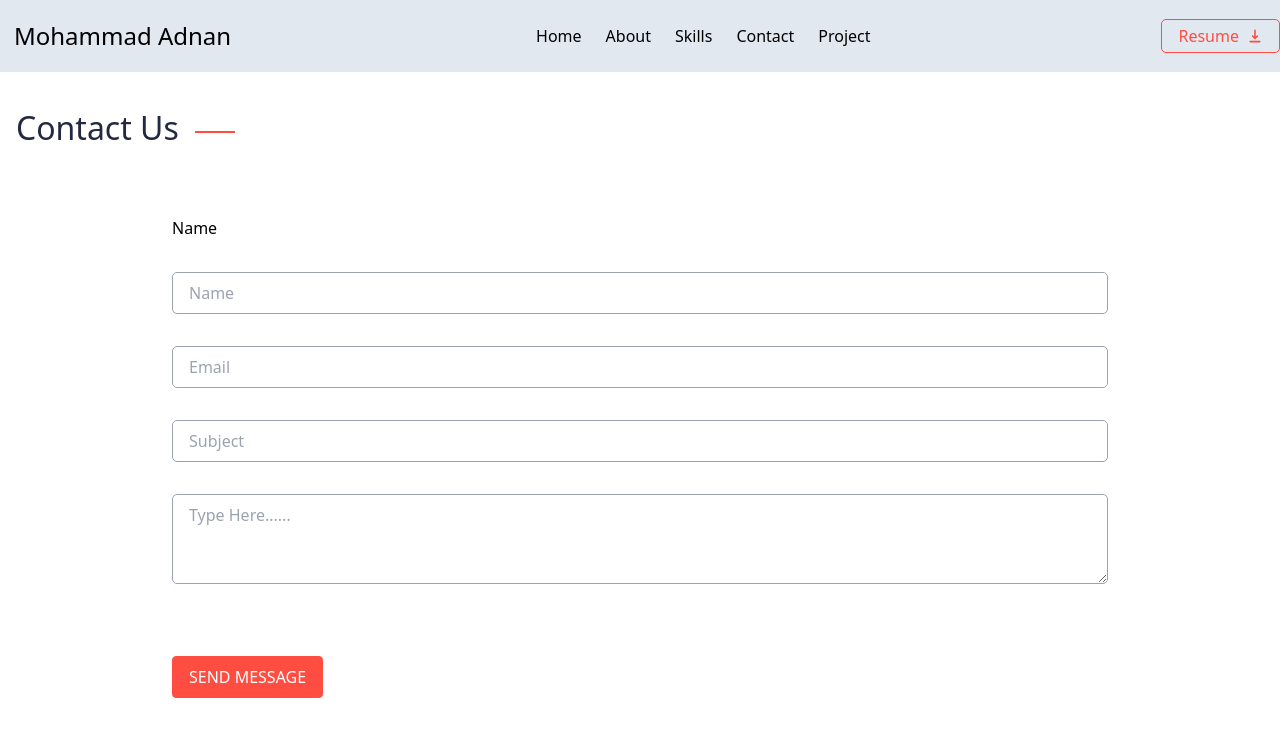
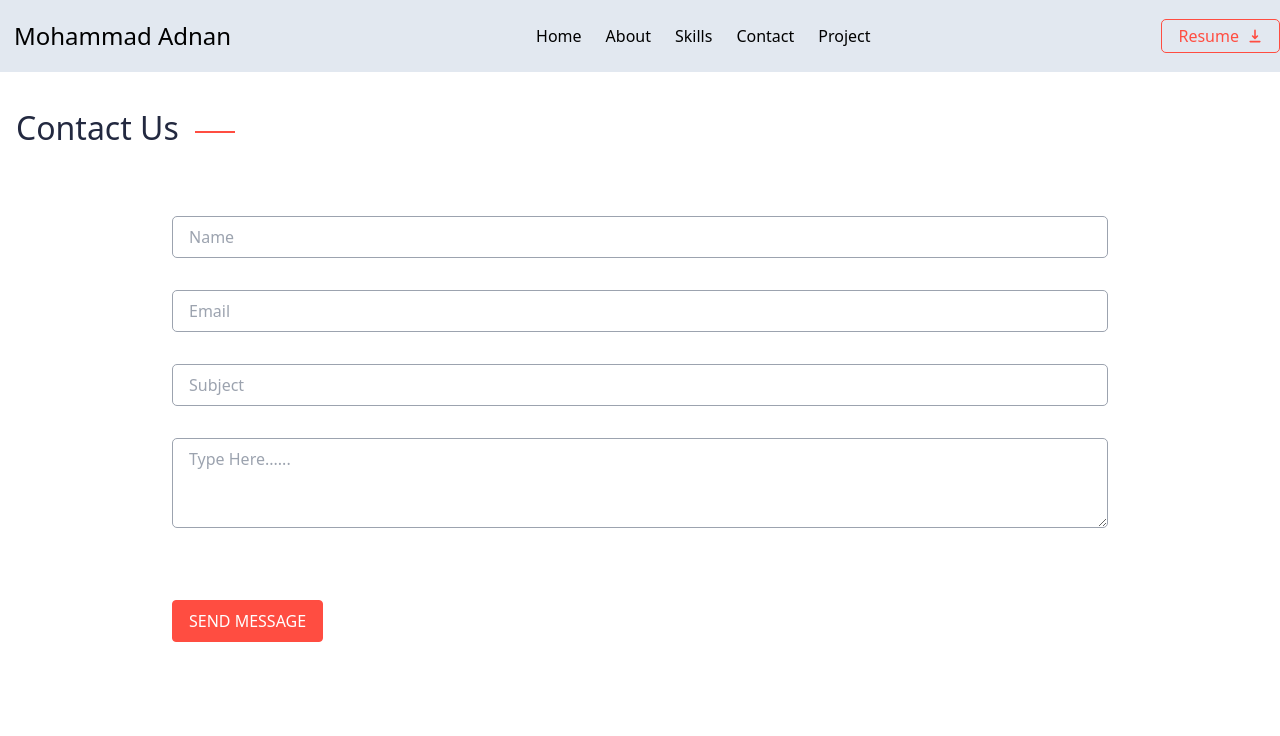
Before and after one commit to mohammadadnansheikh/Portfolio-Mohammad_Adnan-NEXTJS, a Next.js app: page /contact in a window 1280 px wide. Shown: the top 736 px of the page. Built offline with nearby package versions, Linux system fonts and the light colour scheme.

Commit message:
label  changes

```diff
--- a/pages/contact.js
+++ b/pages/contact.js
@@ -57,7 +57,6 @@ const Contact = () => {
       <section className="container  mx-auto py-10 px-4">
         <Heading title="Contact Us" />
         <form action="" className="flex flex-col gap-8 w-[75%] mx-auto">
-          <label htmlFor="name">Name</label>
           <input
             type="text"
             placeholder="Name"
```
